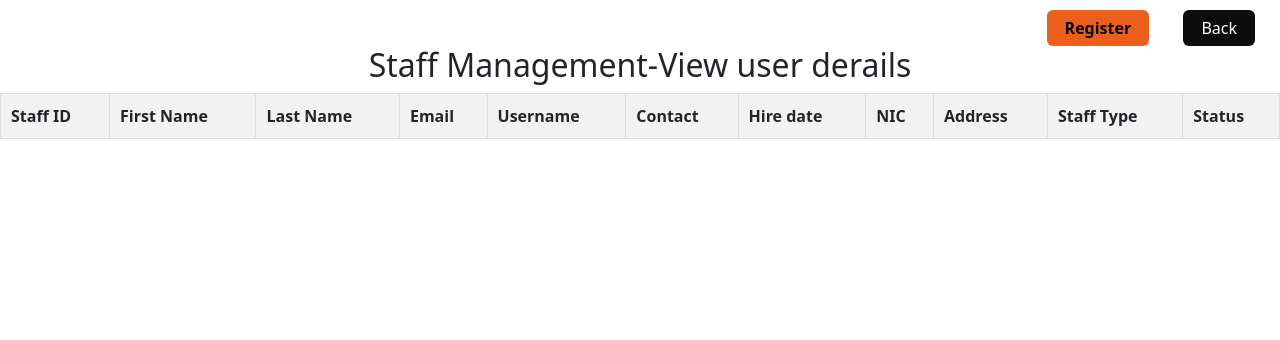
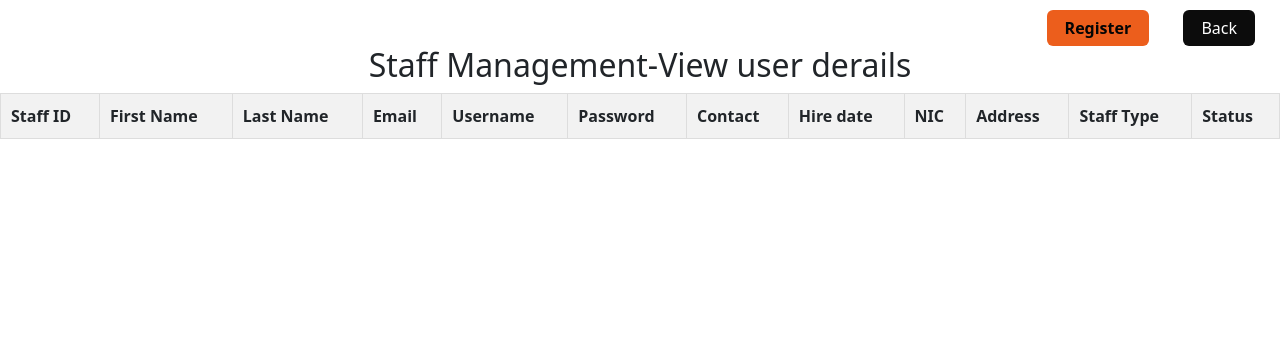
Before and after one commit to randima-edussuriya/optimal-nutrition-hub, a PHP site: page /admin/staff-management/staff-view.php in a window 1280 px wide. Shown: the part 98-438 px from the top of the page. Run offline with PHP 8.4, Linux system fonts and the light colour scheme; lists and menus that the app fills with data are empty.

Commit message:
add password to staff-view.php

```diff
--- a/admin/staff-management/staff-view.php
+++ b/admin/staff-management/staff-view.php
@@ -41,6 +41,7 @@ include('../../database/config.php');
             <th>Last Name</th>
             <th>Email</th>
             <th>Username</th>
+            <th>Password</th>
             <th>Contact</th>
             <th>Hire date</th>
             <th>NIC</th>
@@ -54,7 +55,7 @@ include('../../database/config.php');
         if (isset($_GET['staffId'])) {
             $view_staff = $_GET['staffId'];
 
-            $get_userdetails = "SELECT staff_id, staff_fname, staff_lname, staff_email, staff_username, staff_phone, staff_hire_date, staff_nic, staff_add_line1, staff_add_line2, staff_add_line3, staff_add_line4, staff_type_name, staff_is_active FROM staff
+            $get_userdetails = "SELECT staff_id, staff_fname, staff_lname, staff_email, staff_username, staff_pwd, staff_phone, staff_hire_date, staff_nic, staff_add_line1, staff_add_line2, staff_add_line3, staff_add_line4, staff_type_name, staff_is_active FROM staff
             INNER JOIN staff_type ON staff.fk_staff_type_id = staff_type.staff_type_id
             WHERE staff.staff_id = $view_staff";  //get user possition from staff type table
             $result = mysqli_query($con, $get_userdetails);
@@ -72,6 +73,7 @@ include('../../database/config.php');
                     $staff_lname = $row_data['staff_lname'];
                     $staff_email = $row_data['staff_email'];
                     $staff_username = $row_data['staff_username'];
+                    $Staff_password= $row_data['staff_pwd'];
                     $staff_contact = $row_data['staff_phone'];
                     $staff_hire_date = $row_data['staff_hire_date'];
                     $staff_nic = $row_data['staff_nic'];
@@ -92,6 +94,7 @@ include('../../database/config.php');
                     <td>$staff_lname</td>
                     <td>$staff_email</td>
                     <td>$staff_username</td>
+                    <td>$Staff_password</td>
                     <td>$staff_contact</td>
                     <td>$staff_hire_date</td>
                     <td>$staff_nic</td>
```
